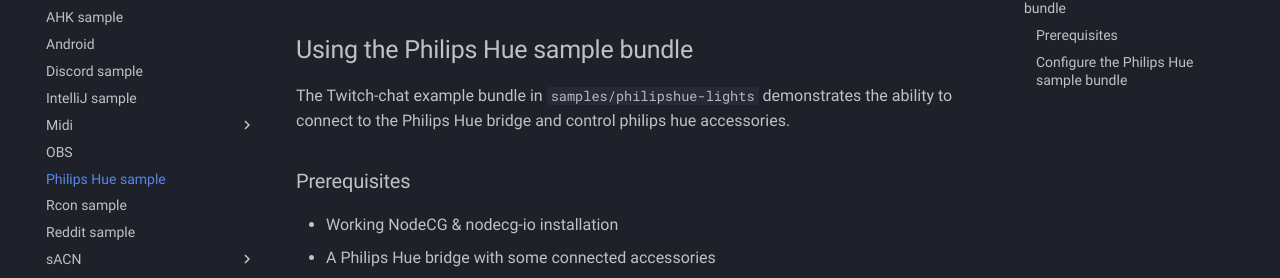
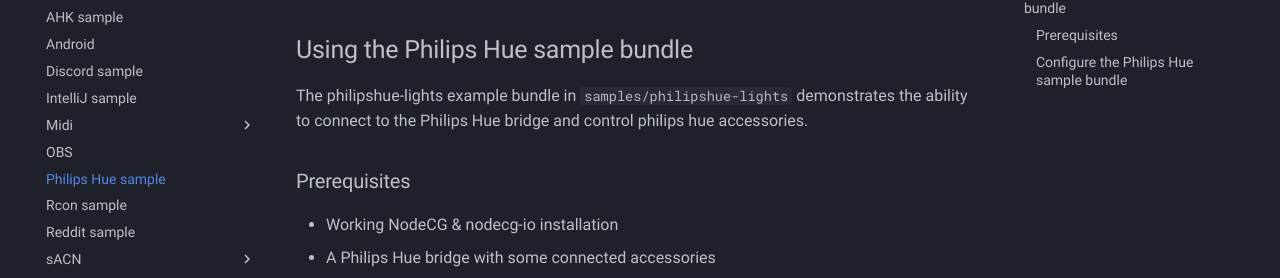
Before and after one commit to codeoverflow-org/nodecg-io-docs, an MkDocs documentation site: the page built from docs/samples/philipshue.md, in a window 1280 px wide and 900 px high. Shown: the part 196-474 px from the top of the window. Built offline with MkDocs 1.6.1 and Material for MkDocs 9.7.7, drawn with Linux system fonts in a browser that asks for light colours; comment, search, counter and statistics services are not loaded.

Commit message:
Fix c&p twitch error in hue doc

```diff
--- a/docs/samples/philipshue.md
+++ b/docs/samples/philipshue.md
@@ -1,6 +1,6 @@
 ## Using the Philips Hue sample bundle
 
-The Twitch-chat example bundle in `samples/philipshue-lights` demonstrates the ability to connect to the Philips Hue bridge and control philips hue accessories.
+The philipshue-lights example bundle in `samples/philipshue-lights` demonstrates the ability to connect to the Philips Hue bridge and control philips hue accessories.
 
 ### Prerequisites
 
```
